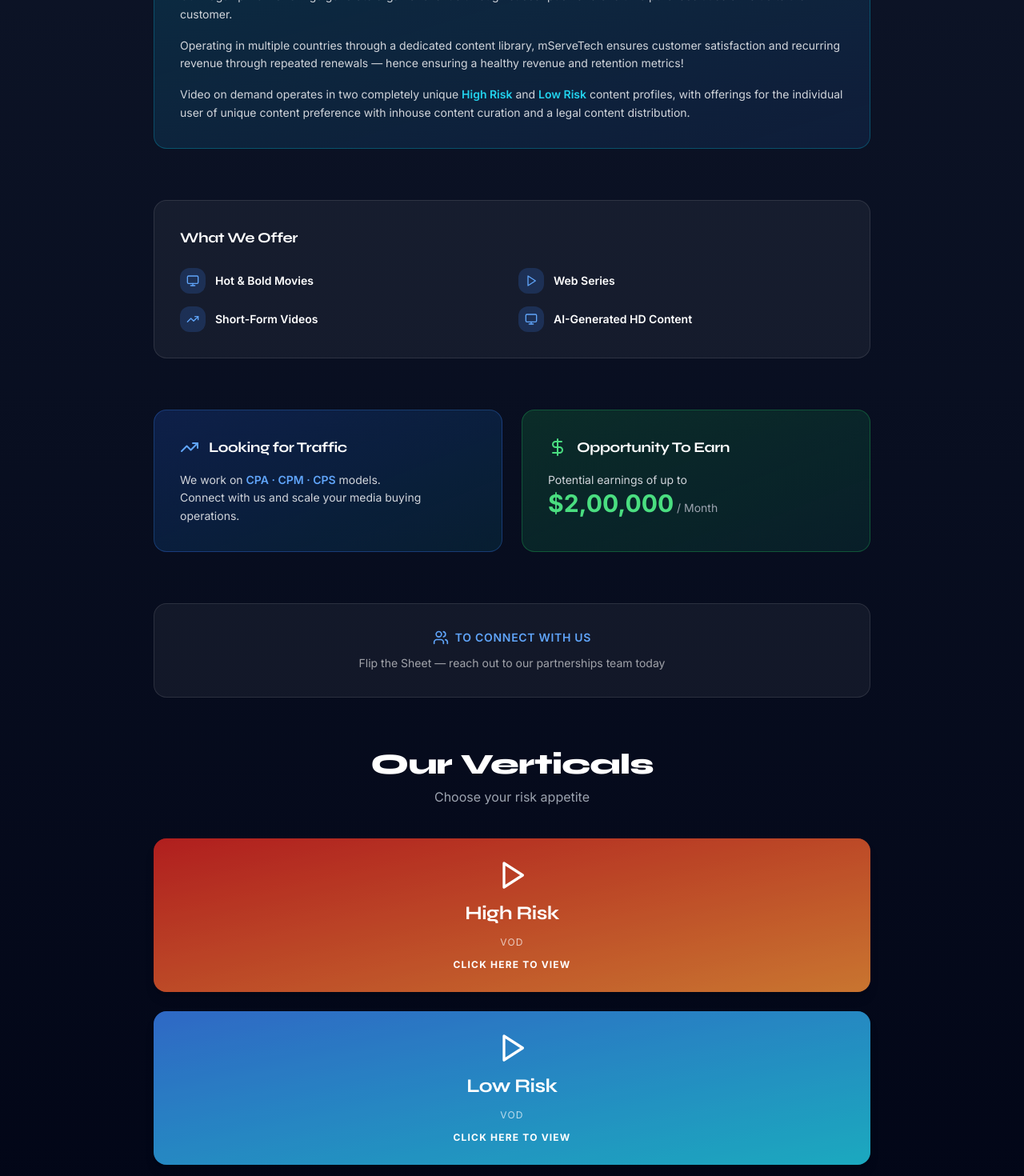
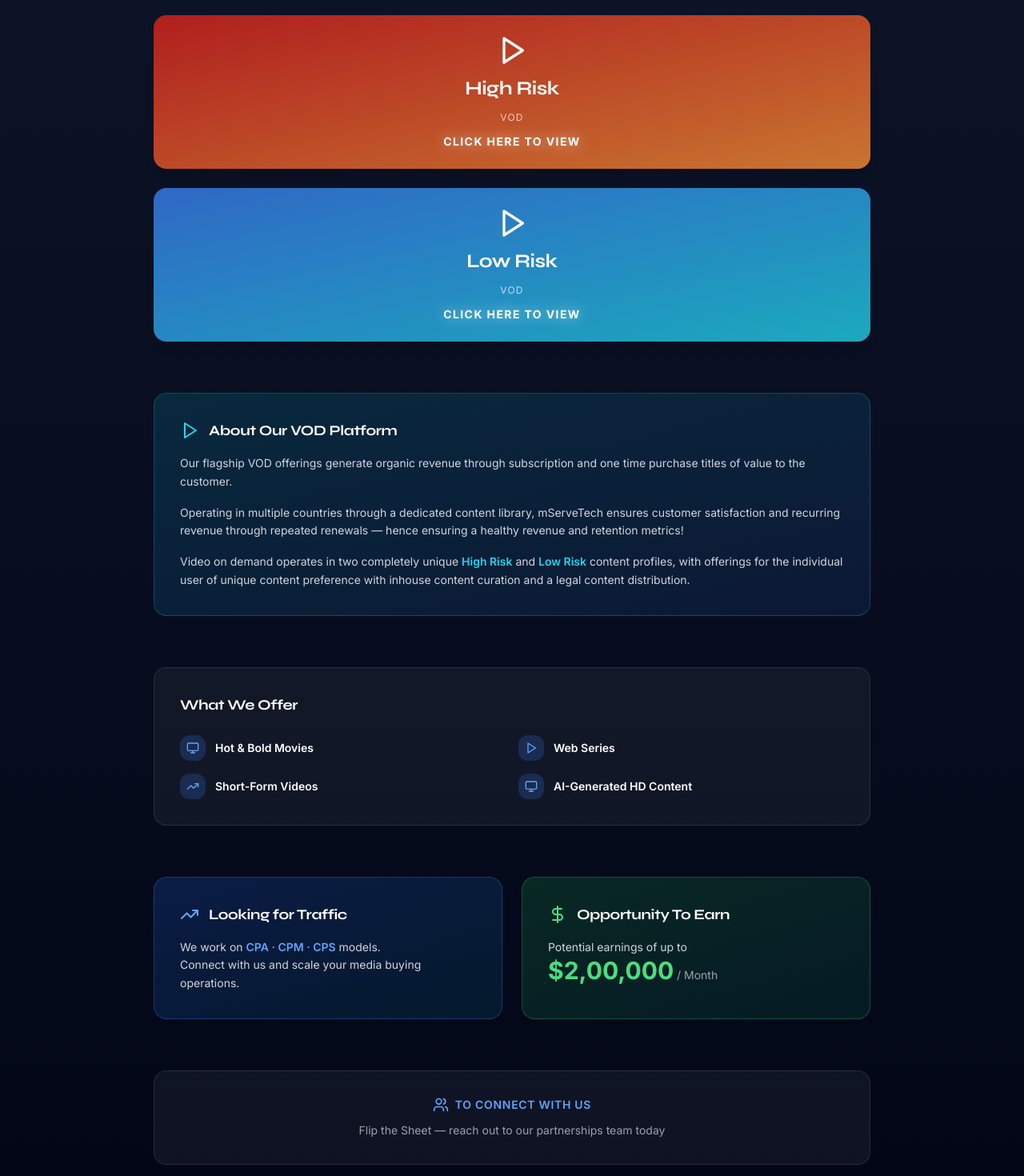
Before and after one commit to akashzeen-art/nServe.Service, a React (Vite) app: page /vod in a window 1280 px wide. Shown: the part 1320-2790 px from the top of the page at 80% size. Built offline with nearby package versions, Linux system fonts and the light colour scheme.

Commit message:
VOD: Verticals at position 2, remove duplicate, glow Click Here To View

```diff
--- a/index.html
+++ b/index.html
@@ -4,7 +4,7 @@
     <meta charset="UTF-8" />
     <link rel="icon" type="image/svg+xml" href="/favicon.svg" />
     <meta name="viewport" content="width=device-width, initial-scale=1.0" />
-    <title>nServe — VOD · iGaming · Nutra</title>
+    <title>nServe — VOD · Play 365 · Nutra</title>
   </head>
   <body>
     <div id="root"></div>
--- a/src/components/Sections.tsx
+++ b/src/components/Sections.tsx
@@ -20,7 +20,7 @@
   },
   {
     id: "igaming",
-    title: "iGaming",
+    title: "Play 365",
     subtitle: "Play Smart. Win Big.",
     chip: "Skill Based · Fantasy Sports",
     gradient: "from-[#1a0533] via-[#6b21a8] to-[#ec4899]",
@@ -145,7 +145,7 @@
               <img
                 src="/Nuta/timelogo.png"
                 alt="logo"
-                className="absolute -top-8 left-0 h-20 w-auto object-contain opacity-90"
+                className="absolute -top-16 left-0 h-20 w-auto object-contain opacity-90"
               />
             )}
 
--- a/src/pages/IGaming.tsx
+++ b/src/pages/IGaming.tsx
@@ -20,7 +20,7 @@
 export default function IGaming() {
   return (
     <div className="min-h-screen bg-black">
-      <Navbar title="iGaming" />
+      <Navbar title="Play 365" />
 
       {/* Hero with GIF BG */}
       <div className="h-screen flex flex-col items-center justify-center text-white px-4 sm:px-8 relative overflow-hidden">
@@ -44,7 +44,7 @@
             <p className="text-purple-400 font-bold uppercase tracking-widest text-sm mb-3">Online & Real-Time</p>
             <h2 className="text-3xl md:text-4xl font-black text-white mb-4">Skill Based Fantasy Sports</h2>
             <p className="text-gray-400 text-lg max-w-2xl mx-auto">
-              The new iGaming — where skill meets thrill
+              The new Play 365 — where skill meets thrill
             </p>
           </div>
 
@@ -60,17 +60,17 @@
             ))}
           </div>
 
-          {/* About iGaming */}
+          {/* About Play 365 */}
           <div className="rounded-2xl bg-gradient-to-br from-violet-600/20 to-purple-500/10 border border-violet-500/30 p-8">
             <div className="flex items-center gap-3 mb-4">
               <Gamepad2 className="w-6 h-6 text-violet-400" />
-              <h3 className="text-white font-bold text-lg">About Our iGaming Platform</h3>
+              <h3 className="text-white font-bold text-lg">About Our Play 365 Platform</h3>
             </div>
             <p className="text-gray-300 text-sm leading-relaxed">
-              Our dedicated iGaming vertical is capturing high stakes and heavy revenue and retention fields into regulation friendly economies, operating with licensed operators in some countries — to independent operations in few other companies — ensuring <span className="text-violet-400 font-semibold">FULLY COMPLIANT</span> and <span className="text-violet-400 font-semibold">LEGAL</span> operations and ensuring a clean, legal and customer friendly revenue operations.
+              Our dedicated Play 365 vertical is capturing high stakes and heavy revenue and retention fields into regulation friendly economies, operating with licensed operators in some countries — to independent operations in few other companies — ensuring <span className="text-violet-400 font-semibold">FULLY COMPLIANT</span> and <span className="text-violet-400 font-semibold">LEGAL</span> operations and ensuring a clean, legal and customer friendly revenue operations.
             </p>
             <p className="text-gray-300 text-sm leading-relaxed mt-4">
-              Our heavily tailored offerings relevant to the regional gaming and interaction interests of the local public ensure a healthy and immersive iGaming experience. This is demonstrated in our Quiz focused web platform and the iGaming portal spread across different geographies for dedicated service.
+              Our heavily tailored offerings relevant to the regional gaming and interaction interests of the local public ensure a healthy and immersive Play 365 experience. This is demonstrated in our Quiz focused web platform and the Play 365 portal spread across different geographies for dedicated service.
             </p>
           </div>
 
--- a/src/pages/VOD.tsx
+++ b/src/pages/VOD.tsx
@@ -73,6 +73,53 @@
             </p>
           </div>
 
+          {/* Verticals */}
+          <div>
+            <h2 className="text-4xl font-black text-white text-center mb-2">View Portfolio</h2>
+            <p className="text-gray-400 text-center mb-10">Choose your risk appetite</p>
+            <div className="grid grid-cols-1 sm:grid-cols-2 gap-6 max-w-4xl mx-auto">
+
+              {/* High Risk — clickable, opens slider below */}
+              <div className="col-span-1 sm:col-span-2">
+                <button
+                  onClick={() => setShowHighRisk((v) => !v)}
+                  className="relative h-48 w-full rounded-2xl bg-gradient-to-br from-red-600 to-orange-400 overflow-hidden shadow-lg hover:scale-105 transition-all duration-300 cursor-pointer group"
+                >
+                  <div className="absolute inset-0 bg-black/20 group-hover:bg-black/5 transition-colors" />
+                  <div className="relative h-full flex flex-col items-center justify-center text-white gap-3">
+                    <Play className="w-10 h-10" />
+                    <h3 className="text-2xl font-bold">High Risk</h3>
+                    <p className="text-xs text-white/70 uppercase tracking-widest">VOD</p>
+                    <p className="text-sm font-black text-white uppercase tracking-widest drop-shadow-[0_0_8px_rgba(255,255,255,0.6)]">Click Here To View</p>
+                  </div>
+                </button>
+                {showHighRisk && (
+                  <ImageSlider images={highRiskImages} title="High Risk" />
+                )}
+              </div>
+
+              {/* Low Risk — clickable, opens slider below */}
+              <div className="col-span-1 sm:col-span-2">
+                <button
+                  onClick={() => setShowLowRisk((v) => !v)}
+                  className="relative h-48 w-full rounded-2xl bg-gradient-to-br from-blue-500 to-cyan-400 overflow-hidden shadow-lg hover:scale-105 transition-all duration-300 cursor-pointer group"
+                >
+                  <div className="absolute inset-0 bg-black/20 group-hover:bg-black/5 transition-colors" />
+                  <div className="relative h-full flex flex-col items-center justify-center text-white gap-3">
+                    <Play className="w-10 h-10" />
+                    <h3 className="text-2xl font-bold">Low Risk</h3>
+                    <p className="text-xs text-white/70 uppercase tracking-widest">VOD</p>
+                    <p className="text-sm font-black text-white uppercase tracking-widest drop-shadow-[0_0_8px_rgba(255,255,255,0.6)]">Click Here To View</p>
+                  </div>
+                </button>
+                {showLowRisk && (
+                  <ImageSlider images={lowRiskImages} title="Low Risk" />
+                )}
+              </div>
+
+            </div>
+          </div>
+
           {/* About VOD */}
           <div className="rounded-2xl bg-gradient-to-br from-cyan-600/20 to-blue-500/10 border border-cyan-500/30 p-8">
             <div className="flex items-center gap-3 mb-4">
@@ -139,53 +186,6 @@
             <p className="text-white/60 text-sm">Flip the Sheet — reach out to our partnerships team today</p>
           </div>
 
-          {/* Verticals */}
-          <div>
-            <h2 className="text-4xl font-black text-white text-center mb-2">Our Verticals</h2>
-            <p className="text-gray-400 text-center mb-10">Choose your risk appetite</p>
-            <div className="grid grid-cols-1 sm:grid-cols-2 gap-6 max-w-4xl mx-auto">
-
-              {/* High Risk — clickable, opens slider below */}
-              <div className="col-span-1 sm:col-span-2">
-                <button
-                  onClick={() => setShowHighRisk((v) => !v)}
-                  className="relative h-48 w-full rounded-2xl bg-gradient-to-br from-red-600 to-orange-400 overflow-hidden shadow-lg hover:scale-105 transition-all duration-300 cursor-pointer group"
-                >
-                  <div className="absolute inset-0 bg-black/20 group-hover:bg-black/5 transition-colors" />
-                  <div className="relative h-full flex flex-col items-center justify-center text-white gap-3">
-                    <Play className="w-10 h-10" />
-                    <h3 className="text-2xl font-bold">High Risk</h3>
-                    <p className="text-xs text-white/70 uppercase tracking-widest">VOD</p>
-                    <p className="text-xs font-black text-white uppercase tracking-widest">Click Here To View</p>
-                  </div>
-                </button>
-                {showHighRisk && (
-                  <ImageSlider images={highRiskImages} title="High Risk" />
-                )}
-              </div>
-
-              {/* Low Risk — clickable, opens slider below */}
-              <div className="col-span-1 sm:col-span-2">
-                <button
-                  onClick={() => setShowLowRisk((v) => !v)}
-                  className="relative h-48 w-full rounded-2xl bg-gradient-to-br from-blue-500 to-cyan-400 overflow-hidden shadow-lg hover:scale-105 transition-all duration-300 cursor-pointer group"
-                >
-                  <div className="absolute inset-0 bg-black/20 group-hover:bg-black/5 transition-colors" />
-                  <div className="relative h-full flex flex-col items-center justify-center text-white gap-3">
-                    <Play className="w-10 h-10" />
-                    <h3 className="text-2xl font-bold">Low Risk</h3>
-                    <p className="text-xs text-white/70 uppercase tracking-widest">VOD</p>
-                    <p className="text-xs font-black text-white uppercase tracking-widest">Click Here To View</p>
-                  </div>
-                </button>
-                {showLowRisk && (
-                  <ImageSlider images={lowRiskImages} title="Low Risk" />
-                )}
-              </div>
-
-            </div>
-          </div>
-
         </div>
       </div>
       <Footer />
```
